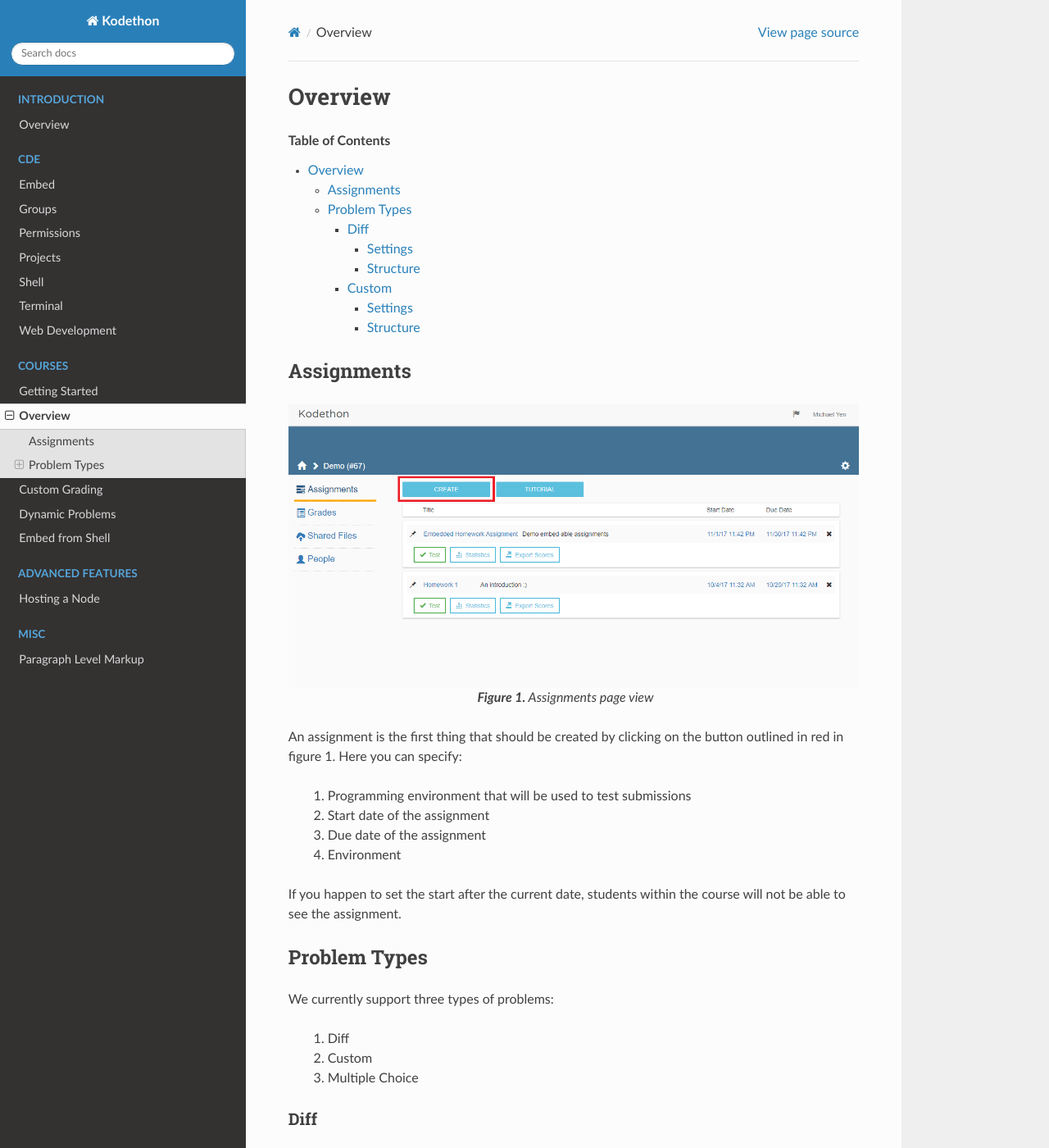
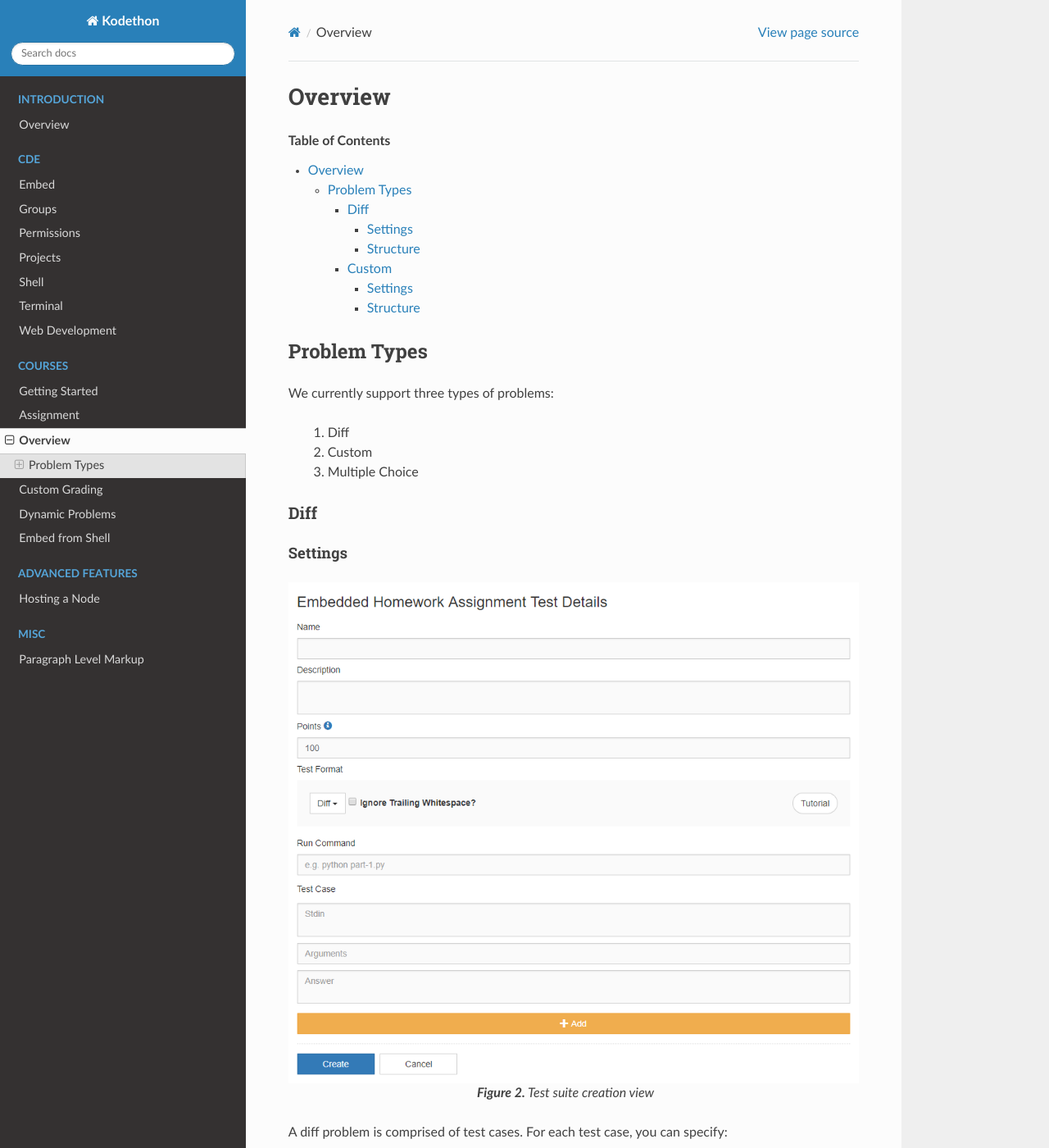
Before and after one commit to kodethon/Docs, a Sphinx documentation site: the page built from source/courses/problems.rst, in a window 1280 px wide and 1400 px high. Shown: the whole window at 82% size. Built offline with Sphinx 7.4.7 and the Read the Docs theme 2.0.0, drawn with Linux system fonts in a browser that asks for light colours; pages that are not in the unit, such as notebooks, are missing from menus; some of the changed lines change nothing that is shown.

Commit message:
Split assignments and problems from overview

```diff
--- /dev/null
+++ b/source/courses/assignments.rst
@@ -0,0 +1,20 @@
+*******************
+Assignment
+*******************
+
+.. contents:: Table of Contents
+
+.. figure:: ../static/courses/create-assignment.PNG
+    :align: center
+    :figwidth: 100%
+
+    **Figure 1.** Assignments page view
+
+An assignment is the first thing that should be created by clicking on the button outlined in red in figure 1.
+Here you can specify:
+    1. Programming environment that will be used to test submissions
+    2. Start date of the assignment
+    3. Due date of the assignment
+    4. Environment
+
+If you happen to set the start after the current date, students within the course will not be able to see the assignment.
--- a/source/courses/overview.rst
+++ b/source/courses/problems.rst
@@ -1,26 +1,8 @@
-
 *******************
 Overview
 *******************
 
 .. contents:: Table of Contents
-
-Assignments
-================
-.. figure:: ../static/courses/create-assignment.PNG
-    :align: center
-    :figwidth: 100%
-
-    **Figure 1.** Assignments page view
-
-An assignment is the first thing that should be created by clicking on the button outlined in red in figure 1.
-Here you can specify:
-    1. Programming environment that will be used to test submissions
-    2. Start date of the assignment
-    3. Due date of the assignment
-    4. Environment
-
-If you happen to set the start after the current date, students within the course will not be able to see the assignment.
 
 Problem Types
 ================
--- a/source/index.rst
+++ b/source/index.rst
@@ -31,7 +31,8 @@
     :glob:
 
     courses/getting_started
-    courses/overview
+    courses/assignments
+    courses/problems
     courses/custom_grading
     courses/dynamic_problems
     courses/embed_via_shell
```
